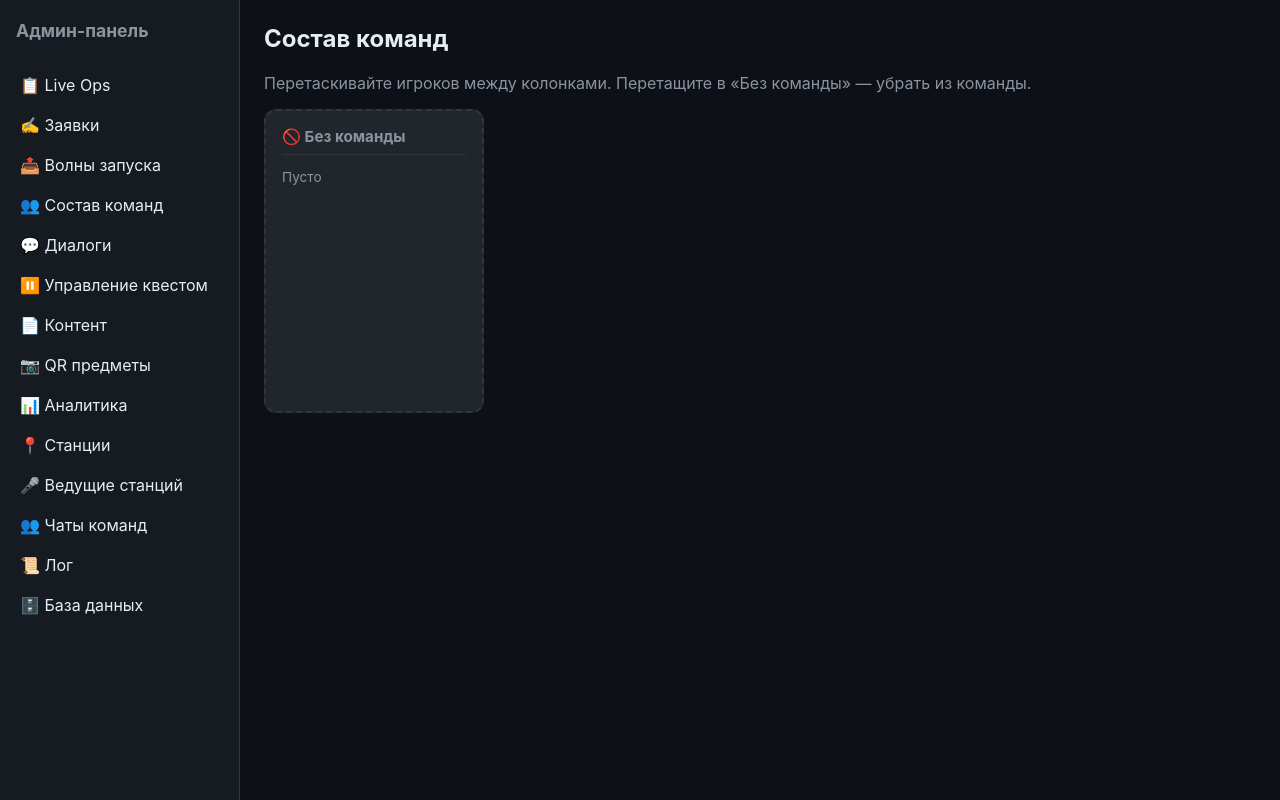
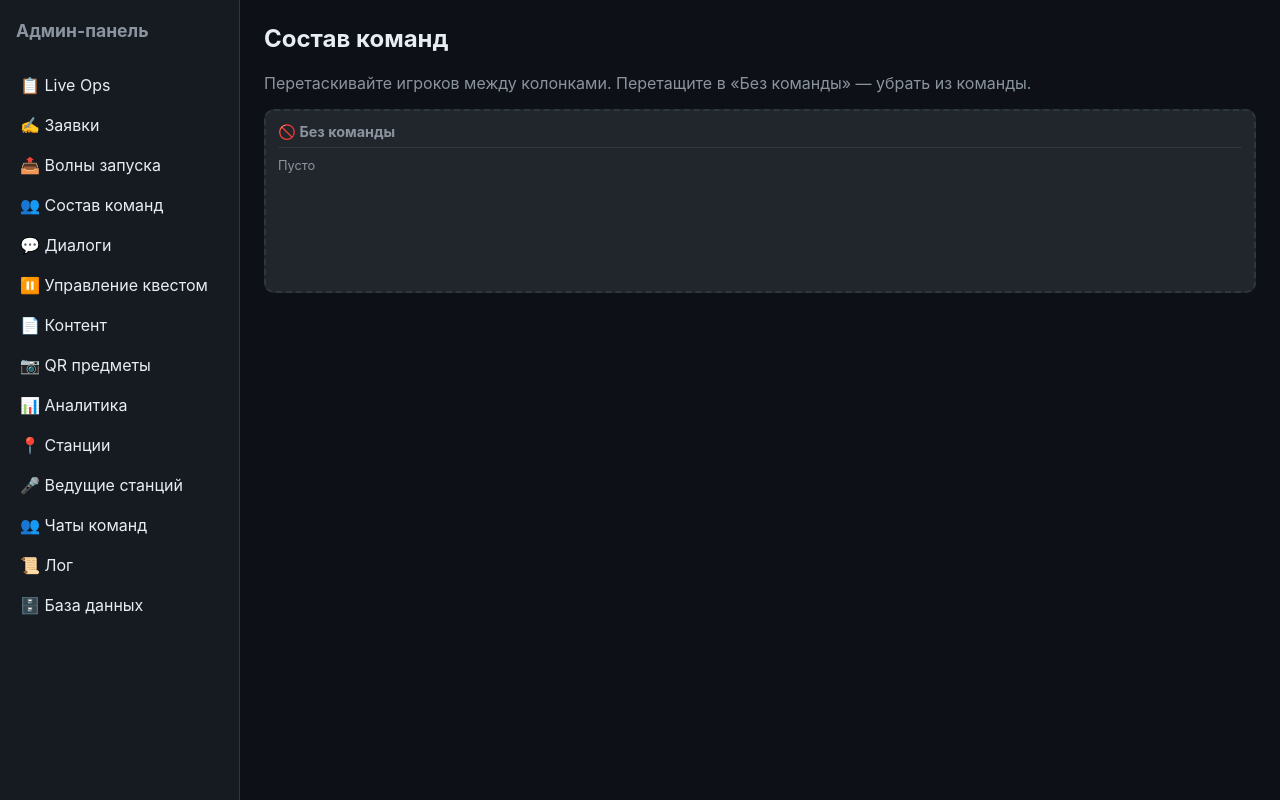
Before and after one commit to IprokK/BotNewDD, a FastAPI app: template app/templates/admin/team_roster.html in a window 1280 px wide. Run offline with FastAPI, Linux system fonts and the light colour scheme; the template is opened without the code that fills it, so the values that code supplies are empty; some libraries are stand-ins or nearby versions.

Commit message:
New messag - Newewew

```diff
--- a/app/templates/admin/team_roster.html
+++ b/app/templates/admin/team_roster.html
@@ -2,16 +2,52 @@
 {% block title %}Состав команд{% endblock %}
 {% block content %}
 <style>
-    .roster-board { display: flex; gap: 20px; overflow-x: auto; padding-bottom: 16px; min-height: 320px; }
-    .roster-column { background: var(--admin-surface); border: 2px dashed var(--admin-border); border-radius: 12px; padding: 16px; min-width: 220px; min-height: 280px; }
-    .roster-column.drag-over { border-color: var(--admin-accent); background: rgba(88,166,255,0.1); }
-    .roster-column h3 { margin: 0 0 12px; font-size: 0.95rem; color: var(--admin-muted); padding-bottom: 8px; border-bottom: 1px solid var(--admin-border); }
-    .player-card { background: var(--admin-bg); padding: 10px 12px; border-radius: 8px; margin-bottom: 8px; font-size: 0.9rem; cursor: grab; border: 1px solid transparent; display: flex; align-items: center; justify-content: space-between; gap: 8px; }
+    .roster-board {
+        display: flex;
+        flex-wrap: wrap;
+        gap: 12px;
+        padding-bottom: 16px;
+        min-height: 200px;
+        overflow: visible;
+    }
+    .roster-column {
+        background: var(--admin-surface);
+        border: 2px dashed var(--admin-border);
+        border-radius: 10px;
+        padding: 12px;
+        min-height: 100px;
+    }
+    .roster-column.roster-unassigned { flex: 1 1 180px; min-width: 180px; }
+    .roster-column.roster-team { flex: 0 0 130px; }
+    .roster-column.drag-over { border-color: var(--admin-accent); background: rgba(88,166,255,0.15); }
+    .roster-column h3 {
+        margin: 0 0 10px;
+        font-size: 0.9rem;
+        color: var(--admin-muted);
+        padding-bottom: 6px;
+        border-bottom: 1px solid var(--admin-border);
+    }
+    .roster-column.roster-team h3 { font-size: 0.85rem; }
+    .player-list { min-height: 36px; }
+    .player-card {
+        background: var(--admin-bg);
+        padding: 8px 10px;
+        border-radius: 6px;
+        margin-bottom: 6px;
+        font-size: 0.85rem;
+        cursor: grab;
+        border: 1px solid transparent;
+        display: flex;
+        align-items: center;
+        justify-content: space-between;
+        gap: 6px;
+    }
+    .player-card:last-child { margin-bottom: 0; }
     .player-card:hover { border-color: var(--admin-border); }
-    .player-card.sortable-ghost { opacity: 0.6; }
-    .player-card .name { flex: 1; overflow: hidden; text-overflow: ellipsis; }
-    .player-card .role { font-size: 0.75rem; color: var(--admin-muted); }
-    .player-card .remove-btn { background: transparent; border: none; color: var(--admin-muted); cursor: pointer; padding: 2px 6px; font-size: 1rem; line-height: 1; }
+    .player-card.sortable-ghost { opacity: 0.5; }
+    .player-card .name { flex: 1; overflow: hidden; text-overflow: ellipsis; white-space: nowrap; }
+    .player-card .role { font-size: 0.7rem; color: var(--admin-muted); flex-shrink: 0; }
+    .player-card .remove-btn { background: transparent; border: none; color: var(--admin-muted); cursor: pointer; padding: 2px 4px; font-size: 0.9rem; }
     .player-card .remove-btn:hover { color: #f85149; }
 </style>
 
@@ -19,7 +55,7 @@
 <p style="color:var(--admin-muted);">Перетаскивайте игроков между колонками. Перетащите в «Без команды» — убрать из команды.</p>
 
 <div class="roster-board" id="roster-board">
-    <div class="roster-column" data-team-id="" id="col-unassigned">
+    <div class="roster-column roster-unassigned" data-team-id="" id="col-unassigned">
         <h3>🚫 Без команды</h3>
         <div class="player-list" data-team-id="">
             {% for item in by_team.get(None, []) %}
@@ -28,12 +64,12 @@
                 <span class="role">—</span>
             </div>
             {% else %}
-            <p style="color:var(--admin-muted);font-size:0.85rem;">Пусто</p>
+            <div class="empty-placeholder" style="color:var(--admin-muted);font-size:0.8rem;">Пусто</div>
             {% endfor %}
         </div>
     </div>
     {% for team in teams %}
-    <div class="roster-column" data-team-id="{{ team.id }}" id="col-{{ team.id }}">
+    <div class="roster-column roster-team" data-team-id="{{ team.id }}" id="col-{{ team.id }}">
         <h3>{{ team.name }}</h3>
         <div class="player-list" data-team-id="{{ team.id }}">
             {% for item in by_team.get(team.id, []) %}
@@ -42,7 +78,7 @@
                 <span class="role">{{ item.player.role or 'A' }}</span>
             </div>
             {% else %}
-            <p style="color:var(--admin-muted);font-size:0.85rem;">Пусто</p>
+            <div class="empty-placeholder" style="color:var(--admin-muted);font-size:0.8rem;">Пусто</div>
             {% endfor %}
         </div>
     </div>
@@ -59,15 +95,25 @@
         return tid === '' || tid === undefined ? null : (tid ? parseInt(tid) : null);
     }
 
-    Sortable.create(document.getElementById('col-unassigned').querySelector('.player-list'), {
-        group: 'players',
+    const sortableOpts = {
+        group: { name: 'players', pull: true, put: true },
         draggable: '.player-card',
         animation: 150,
         ghostClass: 'sortable-ghost',
+        emptyInsertThreshold: 25,
         onEnd: async function(evt) {
             const playerId = evt.item?.dataset?.playerId;
             const newList = evt.to;
             const teamId = getTeamIdFromList(newList);
+            evt.from.querySelectorAll('.empty-placeholder').forEach(el => el.remove());
+            newList.querySelectorAll('.empty-placeholder').forEach(el => el.remove());
+            if (!evt.from.querySelector('.player-card')) {
+                const ph = document.createElement('div');
+                ph.className = 'empty-placeholder';
+                ph.style.cssText = 'color:var(--admin-muted);font-size:0.8rem;';
+                ph.textContent = 'Пусто';
+                evt.from.appendChild(ph);
+            }
             if (!playerId) return;
             const res = await fetch(`/admin/players/${playerId}/team`, {
                 method: 'PATCH',
@@ -80,34 +126,13 @@
                 alert(data.error || 'Ошибка');
             }
         }
-    });
+    };
+    Sortable.create(document.getElementById('col-unassigned').querySelector('.player-list'), sortableOpts);
 
-    document.querySelectorAll('.roster-column').forEach(col => {
-        if (col.id === 'col-unassigned') return;
+    document.querySelectorAll('.roster-column.roster-team').forEach(col => {
         const list = col.querySelector('.player-list');
         if (!list) return;
-        Sortable.create(list, {
-            group: 'players',
-            draggable: '.player-card',
-            animation: 150,
-            ghostClass: 'sortable-ghost',
-            onEnd: async function(evt) {
-                const playerId = evt.item?.dataset?.playerId;
-                const newList = evt.to;
-                const teamId = getTeamIdFromList(newList);
-                if (!playerId) return;
-                const res = await fetch(`/admin/players/${playerId}/team`, {
-                    method: 'PATCH',
-                    headers: { 'Content-Type': 'application/json' },
-                    body: JSON.stringify({ team_id: teamId, role: 'ROLE_A' })
-                });
-                const data = await res.json();
-                if (!data.ok) {
-                    evt.from.appendChild(evt.item);
-                    alert(data.error || 'Ошибка');
-                }
-            }
-        });
+        Sortable.create(list, sortableOpts);
     });
 })();
 </script>
```
